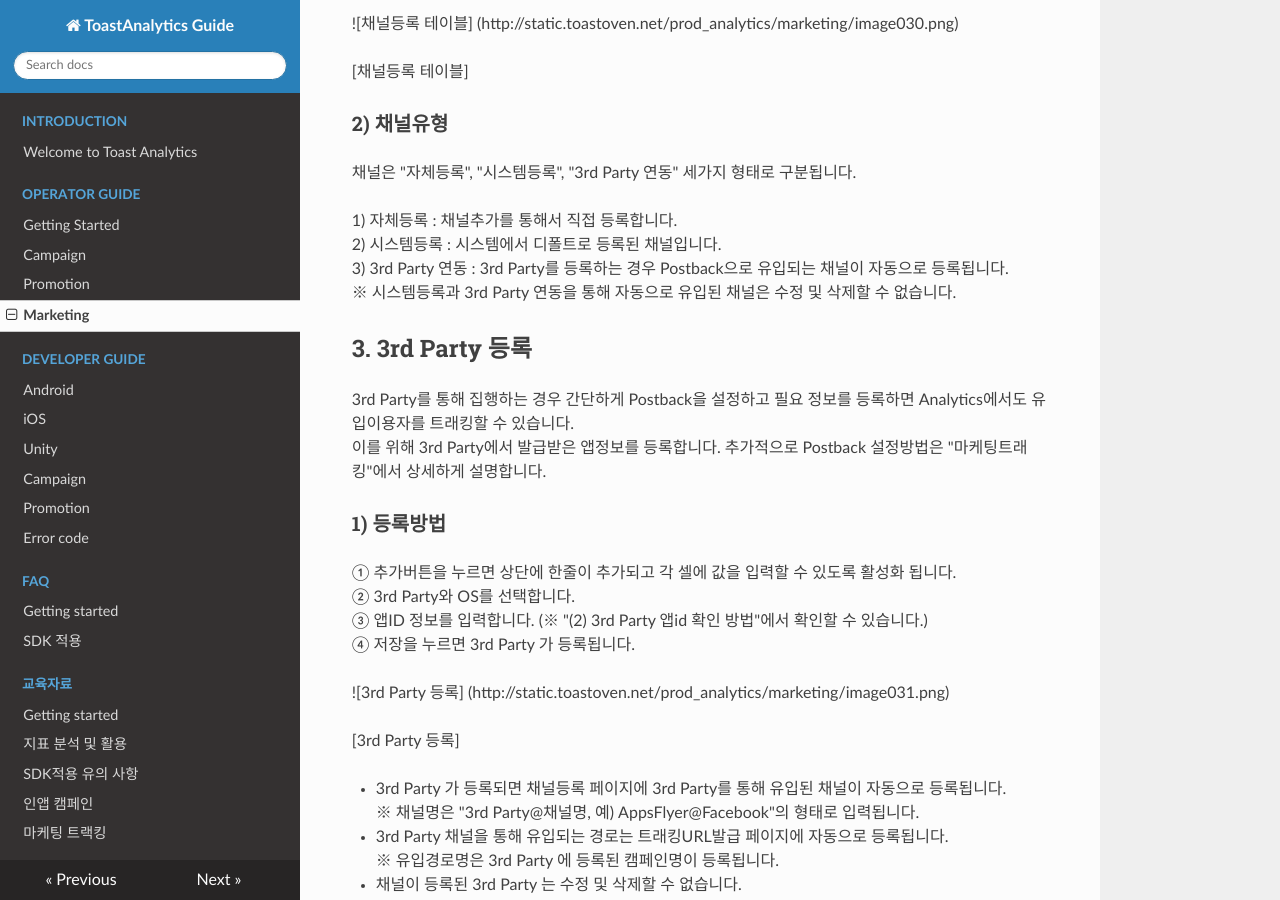
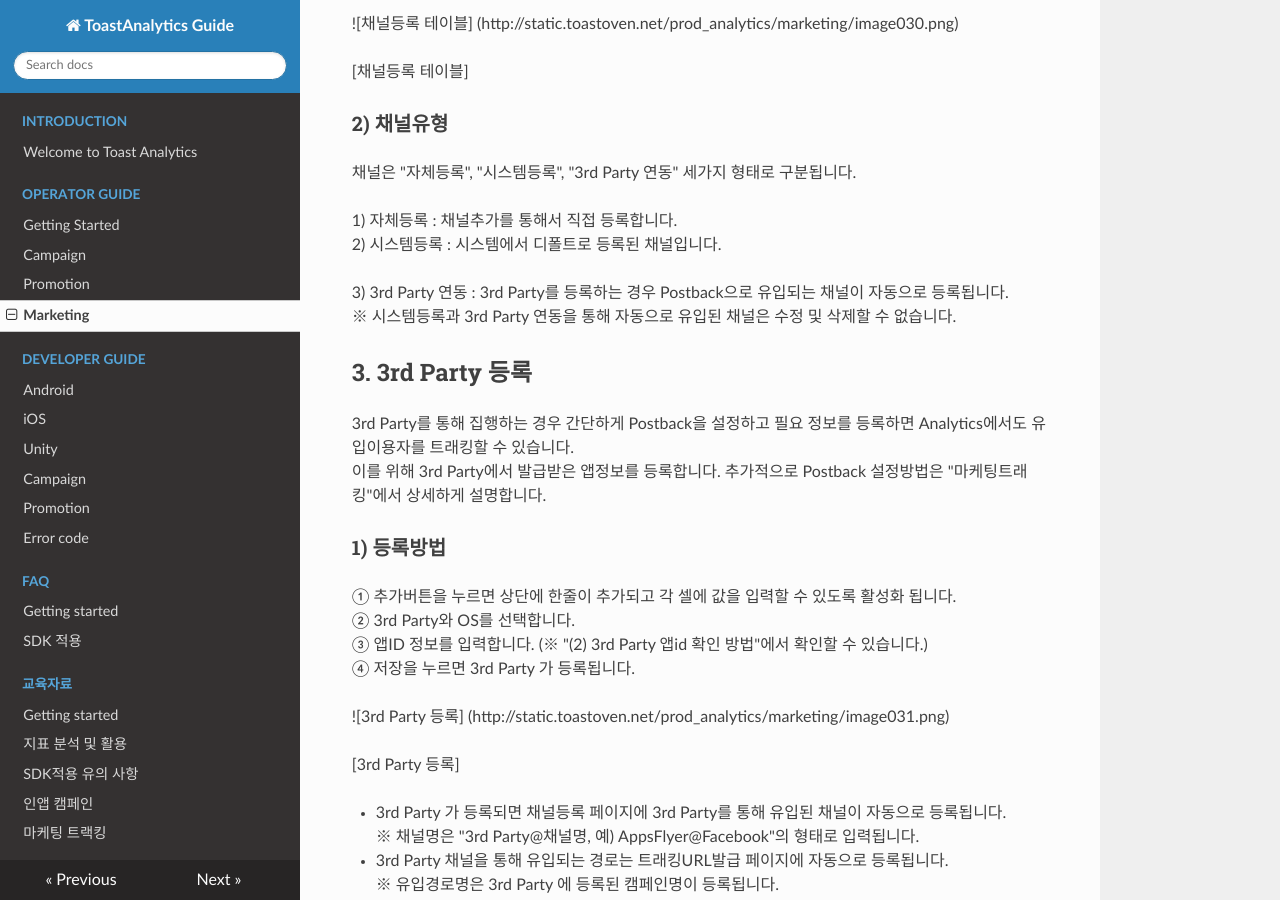
Before and after one commit to ToastAnalytics/ToastAnalytics, an MkDocs documentation site: the page built from docs/Developer/3. marketing Guide.md, in a window 1280 px wide and 900 px high, scrolled down 2908 px. Built offline with MkDocs 1.6.1, drawn with Linux system fonts in a browser that asks for light colours; nearby versions of some CDN libraries; old or Windows-style settings are respelled for this version of MkDocs.

```diff
--- a/docs/Developer/3. marketing Guide.md
+++ b/docs/Developer/3. marketing Guide.md
@@ -122,7 +122,7 @@ AOS이외의 스토어인 경우 이용자를 트래킹할 수 있는 레퍼러
 채널은 "자체등록", "시스템등록", "3rd Party 연동" 세가지 형태로 구분됩니다.
 
 1) 자체등록 : 채널추가를 통해서 직접 등록합니다. <br>
-2) 시스템등록 : 시스템에서 디폴트로 등록된 채널입니다. <br>
+2) 시스템등록 : 시스템에서 디폴트로 등록된 채널입니다. <br><br>
 3) 3rd Party 연동 : 3rd Party를 등록하는 경우 Postback으로 유입되는 채널이 자동으로 등록됩니다. <br>
 ※ 시스템등록과 3rd Party 연동을 통해 자동으로 유입된 채널은 수정 및 삭제할 수 없습니다.
 
```
